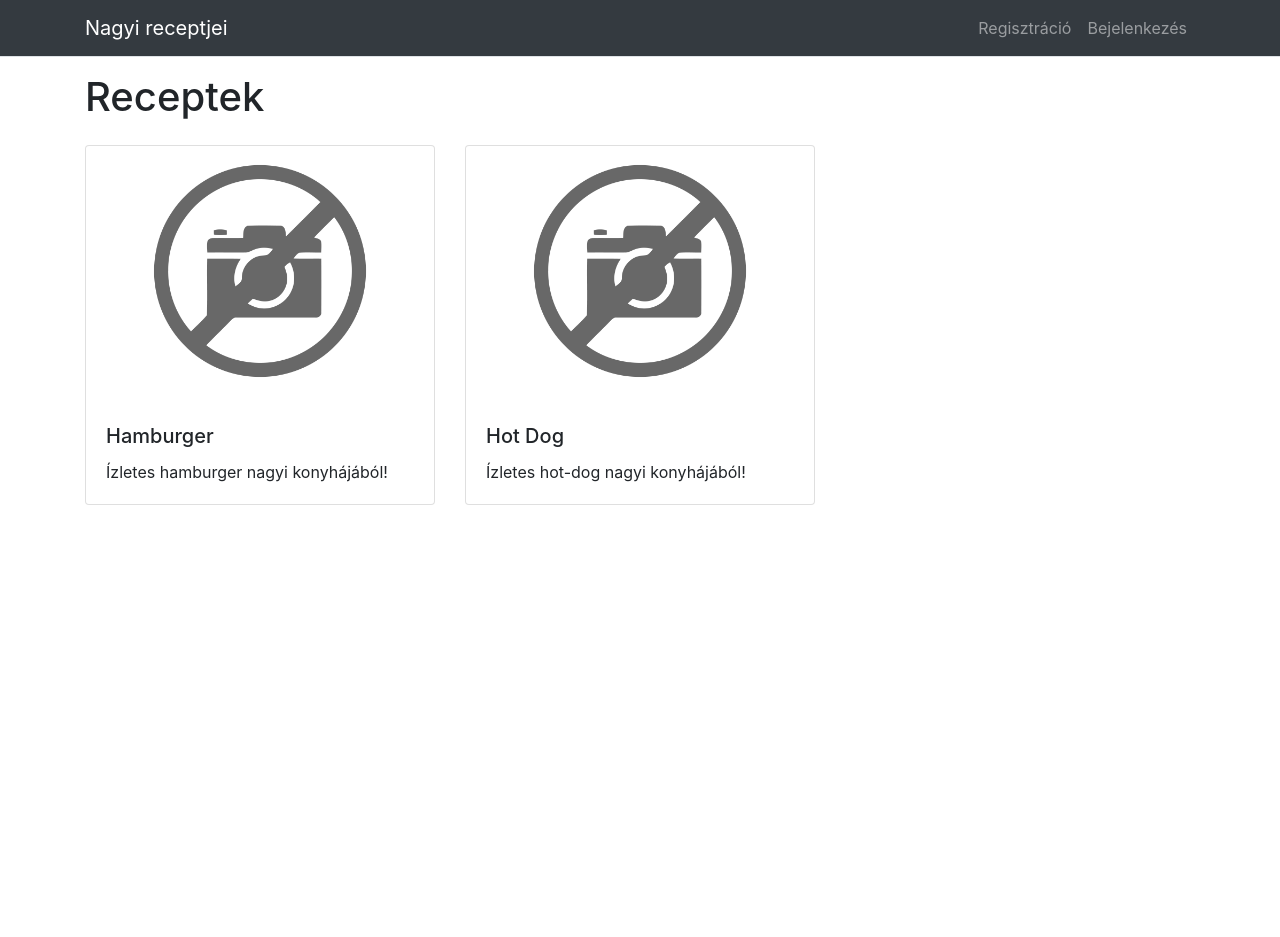
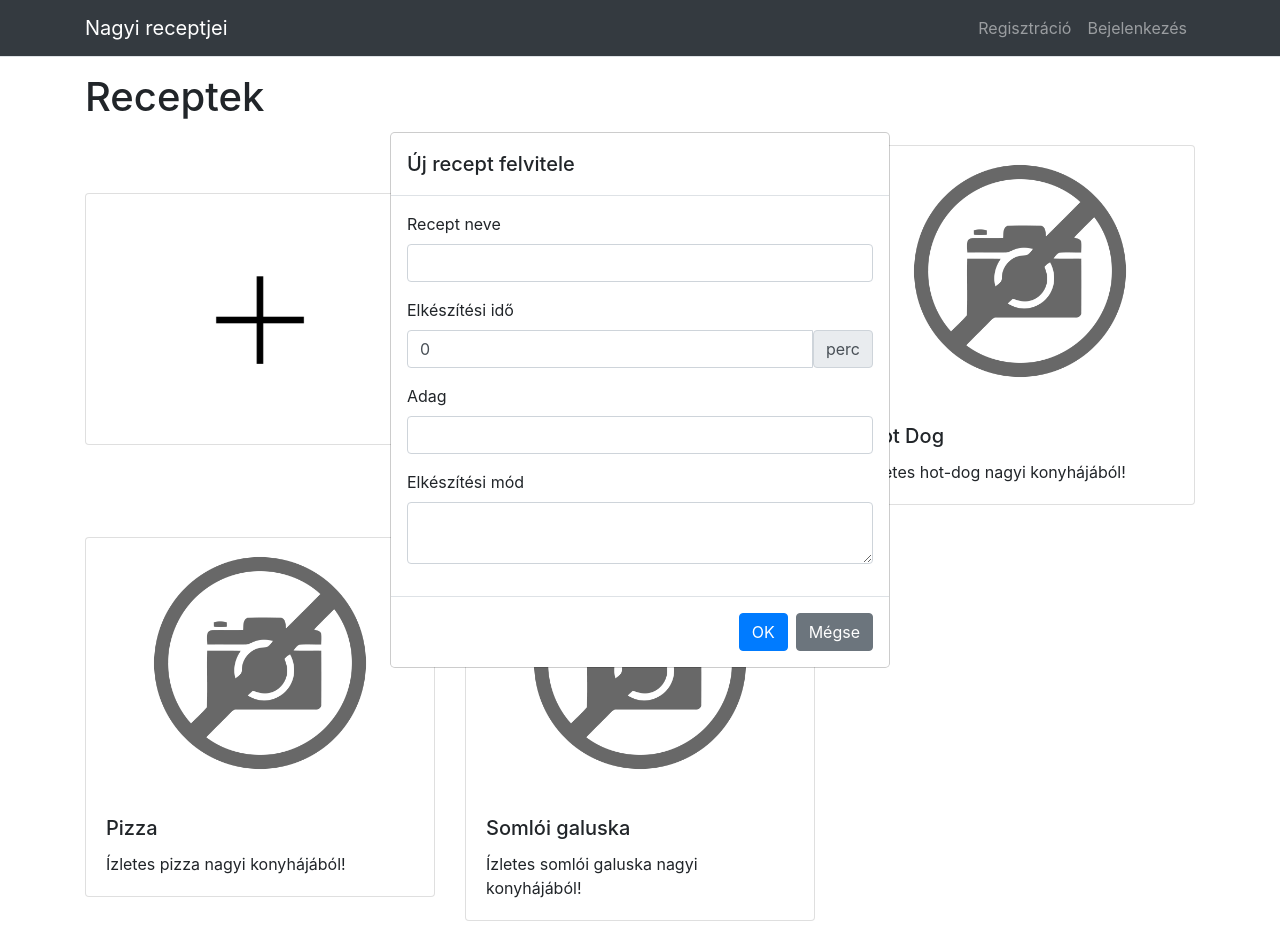
Before and after one commit to juhbla/nagyi-receptjei-ui, a React (Create React App) app: page / in a window 1280 px wide. Before the commit the page ends 800 px from the top, so only its background shows below. Built offline with nearby package versions, Linux system fonts and the light colour scheme.

Commit message:
Admin funkciók létrehozása (#10)

```diff
--- /dev/null
+++ b/src/components/AddReceiptCard.jsx
@@ -0,0 +1,21 @@
+import plusSign from "../images/plus.png";
+
+const AddReceiptCard = () => {
+  return (
+    <div className="card mt-3 mb-3">
+      <img
+        src={plusSign}
+        style={{
+          width: "250px",
+          height: "250px",
+          display: "block",
+          margin: "0 auto",
+          objectFit: "contain",
+        }}
+        alt=""
+      />
+    </div>
+  );
+};
+
+export default AddReceiptCard;
--- /dev/null
+++ b/src/components/common/Modal.jsx
@@ -0,0 +1,77 @@
+import { Link } from "react-router-dom";
+import TextInput from "./TextInput";
+import NumberInput from "./NumberInput";
+import NumberAddOnInput from "./NumberAddOnInput";
+import TextArea from "./TextArea";
+
+const Modal = ({
+  title,
+  buttonText,
+  routingButtonText = "",
+  redirectUrl = "",
+  isSuccessModal = true,
+  onClick,
+}) => {
+  return (
+    <div
+      className="modal-dialog modal-content"
+      style={{
+        position: "absolute",
+        margin: "0",
+        float: "left",
+        left: "50%",
+        top: "50%",
+        transform: " translate(-50%, -50%)",
+      }}
+    >
+      <div className="modal-header">
+        <h5 className="modal-title">{title}</h5>
+      </div>
+      <div className="modal-body">
+        <form>
+          <TextInput
+            type="text"
+            name="name"
+            maxLength={25}
+            labelText="Recept neve"
+          />
+          <NumberAddOnInput
+            name="prep-time"
+            value={0}
+            minValue={0}
+            labelText="Elkészítési idő"
+            addOnText="perc"
+          />
+          <NumberInput name="portion" labelText="Adag" minValue={1} />
+          <TextArea
+            name="content"
+            maxLength={500}
+            labelText="Elkészítési mód"
+          />
+        </form>
+      </div>
+      <div className="modal-footer">
+        {isSuccessModal ? (
+          <>
+            <button type="button" className="btn btn-primary" onClick={onClick}>
+              {buttonText}
+            </button>
+            <Link
+              className="btn btn-secondary"
+              data-dismiss="modal"
+              to={redirectUrl}
+            >
+              {routingButtonText}
+            </Link>
+          </>
+        ) : (
+          <button type="button" className="btn btn-danger" onClick={onClick}>
+            {buttonText}
+          </button>
+        )}
+      </div>
+    </div>
+  );
+};
+
+export default Modal;
--- /dev/null
+++ b/src/components/common/NumberAddOnInput.jsx
@@ -0,0 +1,30 @@
+const NumberAddOnInput = ({
+  name,
+  value,
+  minValue,
+  labelText,
+  addOnText,
+  errorMessage = "",
+  onChange,
+}) => {
+  return (
+    <>
+      <label htmlFor={name}>{labelText}</label>
+      <div className="input-group mb-3">
+        <input
+          type="number"
+          className="form-control"
+          id={name}
+          name={name}
+          value={value}
+          min={minValue}
+          onChange={onChange}
+        />
+        <span className="input-group-text">{addOnText}</span>
+      </div>
+      {errorMessage && <div className="alert alert-danger">{errorMessage}</div>}
+    </>
+  );
+};
+
+export default NumberAddOnInput;
--- /dev/null
+++ b/src/components/common/NumberInput.jsx
@@ -0,0 +1,28 @@
+const NumberInput = ({
+  name,
+  value,
+  minValue,
+  labelText,
+  errorMessage = "",
+  onChange,
+}) => {
+  return (
+    <>
+      <div className="form-group">
+        <label htmlFor={name}>{labelText}</label>
+        <input
+          type="number"
+          className="form-control"
+          id={name}
+          name={name}
+          value={value}
+          min={minValue}
+          onChange={onChange}
+        />
+      </div>
+      {errorMessage && <div className="alert alert-danger">{errorMessage}</div>}
+    </>
+  );
+};
+
+export default NumberInput;
--- /dev/null
+++ b/src/components/common/TextArea.jsx
@@ -0,0 +1,28 @@
+const TextArea = ({
+  name,
+  value,
+  maxLength,
+  labelText,
+  errorMessage = "",
+  onChange,
+}) => {
+  return (
+    <>
+      <div className="form-group">
+        <label htmlFor={name}>{labelText}</label>
+        <textarea
+          className="form-control"
+          id={name}
+          name={name}
+          value={value}
+          minLength={0}
+          maxLength={maxLength}
+          onChange={onChange}
+        />
+      </div>
+      {errorMessage && <div className="alert alert-danger">{errorMessage}</div>}
+    </>
+  );
+};
+
+export default TextArea;
--- a/src/pages/Home.jsx
+++ b/src/pages/Home.jsx
@@ -1,4 +1,6 @@
 import ReceiptCard from "../components/ReceiptCard";
+import AddReceiptCard from "../components/AddReceiptCard";
+import Modal from "../components/common/Modal";
 
 export function Home({ pageName }) {
   const receipts = [
@@ -12,6 +14,16 @@ export function Home({ pageName }) {
       name: `Hot Dog`,
       description: "Ízletes hot-dog nagyi konyhájából!",
     },
+    {
+      id: 3,
+      name: `Pizza`,
+      description: "Ízletes pizza nagyi konyhájából!",
+    },
+    {
+      id: 4,
+      name: `Somlói galuska`,
+      description: "Ízletes somlói galuska nagyi konyhájából!",
+    },
   ];
 
   return (
@@ -22,11 +34,19 @@ export function Home({ pageName }) {
         </div>
       </div>
       <section className="row">
+        <article key="0" className="col-sm-12 mt-5  col-md-12 col-lg-4">
+          <AddReceiptCard />
+        </article>
         {receipts.map((receipt) => (
           <article key={receipt.id} className="col-sm-12 col-md-12 col-lg-4">
             <ReceiptCard receipt={receipt} />
           </article>
         ))}
+        <Modal
+          title="Új recept felvitele"
+          buttonText="OK"
+          routingButtonText="Mégse"
+        />
       </section>
     </>
   );
```
Also changed, not shown: src/images/plus.png (added).
